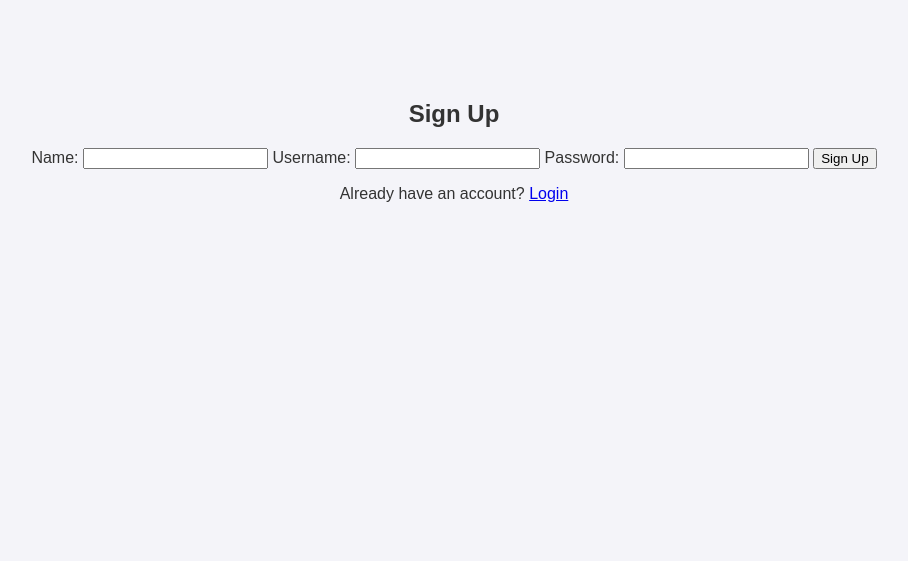
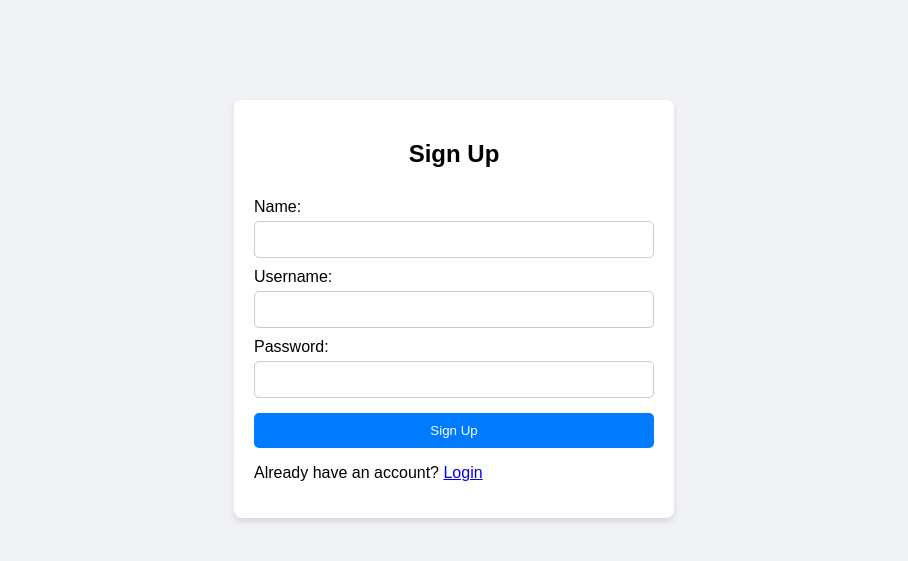
Before and after one commit to david1111402/Chat-app-main, a Flask app: page /signup in a window 1280 px wide. Shown: the top 561 px of the page, without its empty margins (186-1094 px from the left). Run offline with Flask 3, Linux system fonts and the light colour scheme.

Commit message:
Update styles.css

```diff
--- a/static/styles.css
+++ b/static/styles.css
@@ -1,73 +1,75 @@
 body {
   font-family: Arial, sans-serif;
+  background-color: #f0f2f5;
   margin: 0;
-  background: #f4f4f9;
-  color: #333;
+  padding: 0;
+}
+
+.container {
+  width: 400px;
+  margin: 100px auto;
+  padding: 20px;
+  background: #fff;
+  border-radius: 8px;
+  box-shadow: 0 4px 6px rgba(0,0,0,0.1);
+}
+
+h2 {
+  text-align: center;
+}
+
+form {
+  display: flex;
+  flex-direction: column;
+}
+
+label {
+  margin-top: 10px;
+}
+
+input {
+  padding: 10px;
+  margin-top: 5px;
+  border: 1px solid #ccc;
+  border-radius: 5px;
+}
+
+button {
+  margin-top: 15px;
+  padding: 10px;
+  background: #007bff;
+  color: #fff;
+  border: none;
+  border-radius: 5px;
+  cursor: pointer;
+}
+
+button:hover {
+  background: #0056b3;
+}
+
+.error {
+  color: red;
+  font-size: 14px;
+  text-align: center;
 }
 
 header {
-  background: #2193b0;
+  background: #007bff;
   color: white;
-  padding: 15px;
-  text-align: center;
-}
-
-.container {
-  text-align: center;
-  margin-top: 100px;
-}
-
-.btn {
-  display: inline-block;
-  padding: 10px 20px;
-  background: #2193b0;
-  color: white;
-  text-decoration: none;
-  border-radius: 5px;
-  margin: 5px;
-}
-
-.form-container {
-  max-width: 400px;
-  margin: 50px auto;
-  padding: 20px;
-  background: white;
-  border-radius: 10px;
-  box-shadow: 0 2px 6px rgba(0,0,0,0.1);
-}
-
-.form-container form input,
-.form-container form button {
-  width: 100%;
-  margin: 10px 0;
   padding: 10px;
 }
 
-#log {
-  height: 400px;
-  overflow-y: auto;
-  padding: 10px;
-  background: white;
-  border: 1px solid #ccc;
-  margin: 20px;
+header h1 {
+  margin: 0;
 }
 
-.composer {
-  display: flex;
-  padding: 10px;
-  background: #eee;
+nav {
+  margin-top: 10px;
 }
 
-.composer input {
-  flex: 1;
-  padding: 10px;
+nav a {
+  color: white;
+  text-decoration: none;
+  margin-right: 10px;
 }
-
-.composer button {
-  padding: 10px 20px;
-  margin-left: 10px;
-  background: #2193b0;
-  color: white;
-  border: none;
-  border-radius: 5px;
-}
```
